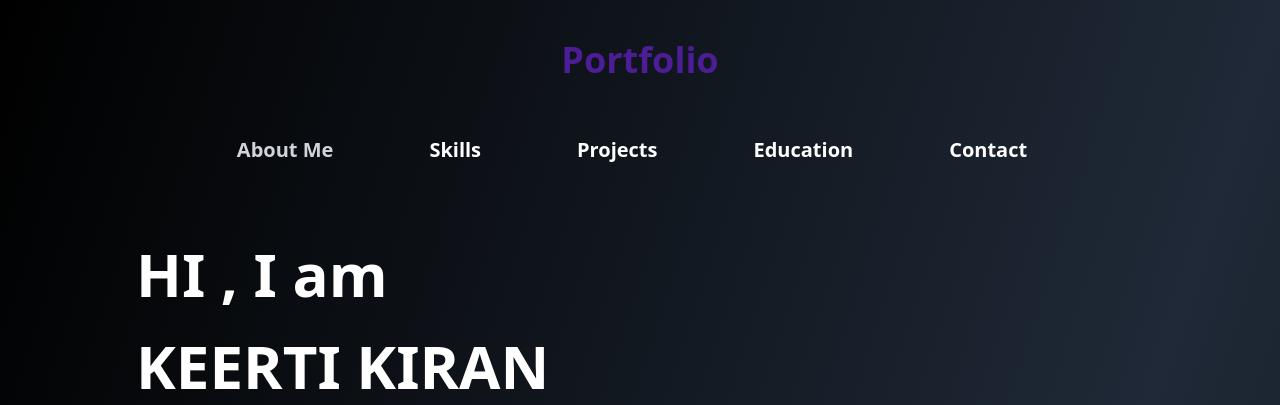
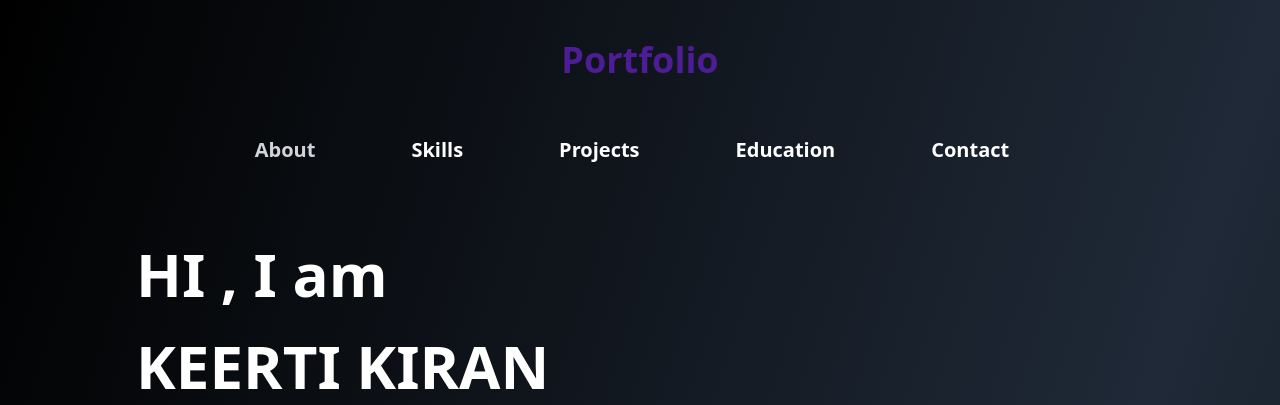
Before and after one commit to KEERTI1010/Portfolio, a plain HTML site: page index.html in a window 1280 px wide. Shown: the top 405 px of the page. Drawn offline with nearby package versions, Linux system fonts and the light colour scheme.

Commit message:
update portfolio

```diff
--- a/index.html
+++ b/index.html
@@ -9,7 +9,7 @@
 bg-gradient-to-br from-black via-gray-800 to-black min-h-screen ">
     <p class="p-10 md:p-10 md:text-4xl text-center text-4xl text-purple-900 font-bold hover:text-white transition duration-1000 "> Portfolio </p>
     <ul class="flex justify-center py-4  text-xs font-bold ">
-        <li class="inline-block px-2 md:px-10 mr-4"><a href="#about" class="md:text-xl text-gray-300 hover:text-purple-900">About Me</a></li>
+        <li class="inline-block px-2 md:px-10 mr-4"><a href="#about" class="md:text-xl text-gray-300 hover:text-purple-900">About</a></li>
         <li class="inline-block px-2 md:px-10 mr-4"><a href="#skills" class=" md:text-xl text-white hover:text-purple-900">Skills</a></li>
         <li class="inline-block px-2 md:px-10 mr-4 "><a href="#projects" class="md:text-xl text-white hover:text-purple-900">Projects</a></li>
         <li class="inline-block px-2 md:px-10 mr-4 "><a href="#education" class="md:text-xl text-white hover:text-purple-900">Education</a></li>
```
